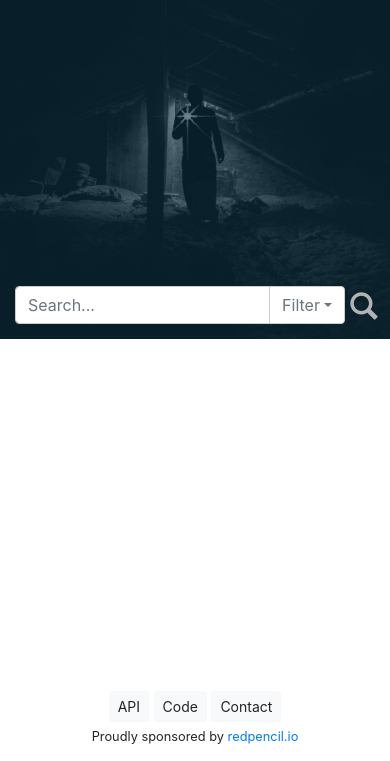
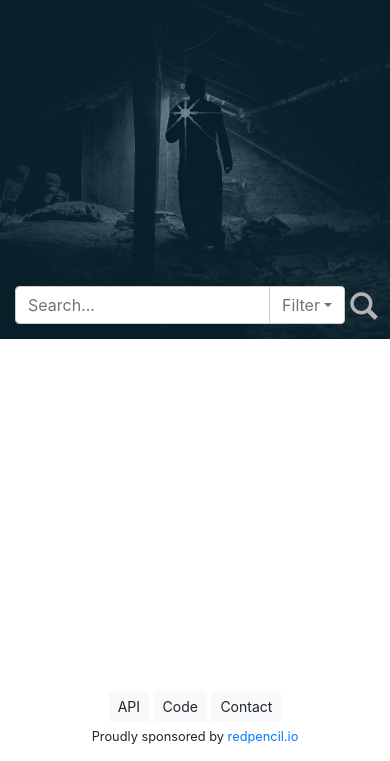
Before and after one commit to vandrongelen/ipfs-search-static-frontend, a website: page src/index.html in a window 390 px wide. Shown: the part 83-844 px from the top of the page. Drawn offline with nearby package versions, Linux system fonts and the light colour scheme; files that its build step writes are made by us from their sources.

Commit message:
Better background size when on mobile.

```diff
--- a/src/scss/style.scss
+++ b/src/scss/style.scss
@@ -14,7 +14,7 @@
   background-image: url("../assets/background-02.png");
   background-color: $dark-color;
   background-repeat: no-repeat;
-  background-position: center;
+  background-position: center center;
   background-size: cover;
   transition: top 0.1s ease-in-out;
   .container {
@@ -119,7 +119,7 @@ body.active {
 // Small devices (landscape phones, 576px and less)
 @media (max-width: 576px) {
   .header-wrapper {
-    background-size: 800px;
+    background-size: 1024px;
     top:0px;
     .container {
       .identity {
```
